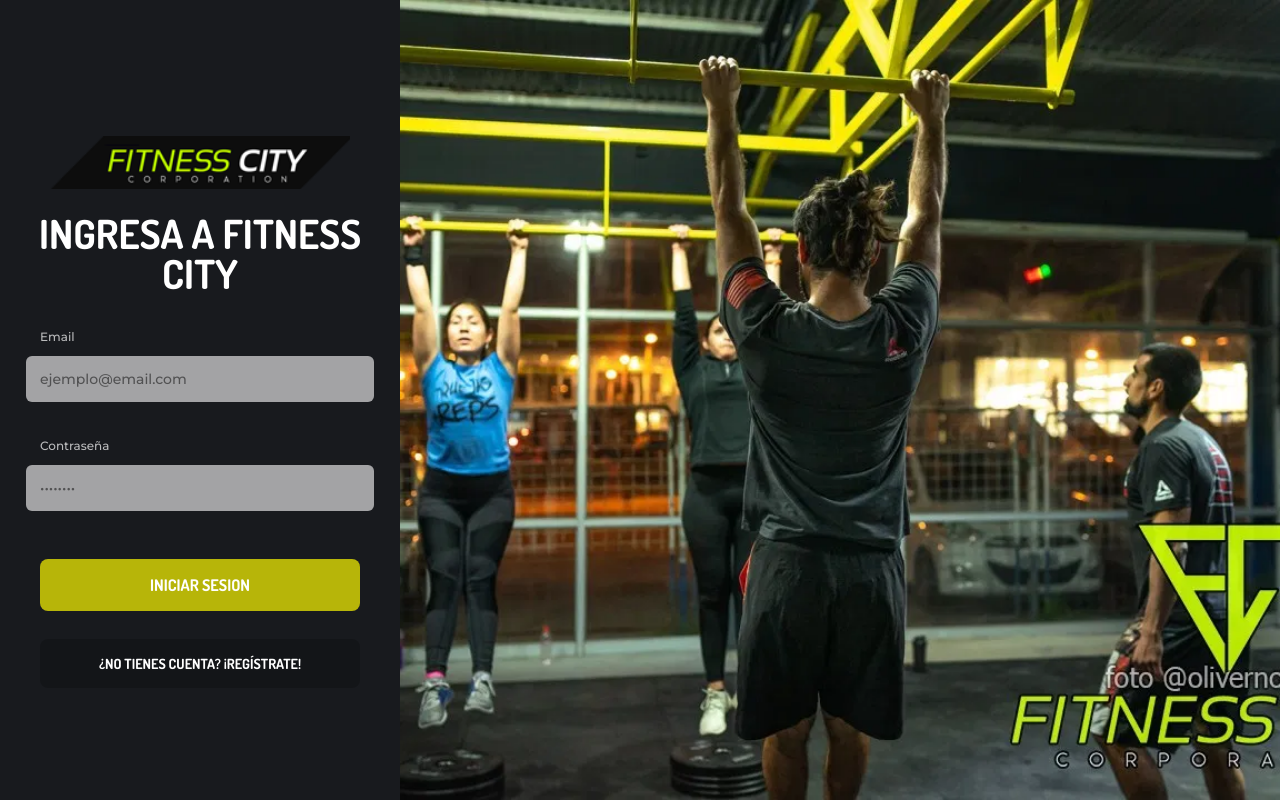
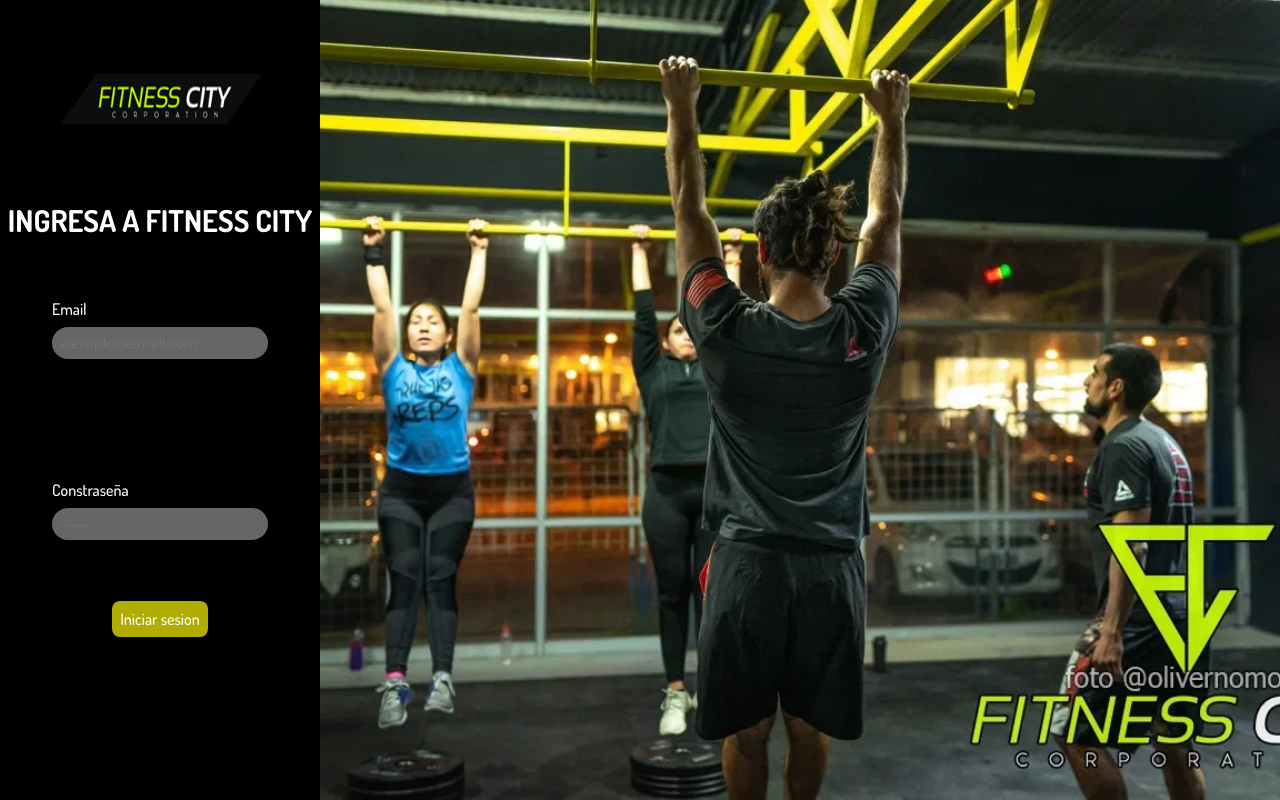
Before and after one commit to iicg/tesis2020, a React (Create React App) app: page / in a window 1280 px wide. Built offline with nearby package versions, Linux system fonts and the light colour scheme; no server answers.

Commit message:
front login

```diff
--- /dev/null
+++ b/src/pages/Header/index.js
@@ -0,0 +1,20 @@
+import React, { Component } from 'react'
+import './styles.css'
+
+import logo from '../../img/logo.png';
+
+export default class Header extends Component {
+  render() {
+    return (
+      <header className='header-container'>
+        <div className='header-left'>
+          <img src={logo} alt='FitnessCity' />
+        </div>
+        <div className='header-middle'></div>
+        <div className='header-right'>
+
+        </div>
+      </header>
+    )
+  }
+}
--- /dev/null
+++ b/src/pages/Header/styles.css
@@ -0,0 +1,25 @@
+.header-container{
+  display: flex;
+  flex-direction: row;
+  height: 60px;
+  background-color: black;
+  padding-inline: 35px;
+  align-items: center;
+}
+
+.header-left {
+  flex:1;
+}
+
+.header-left img{
+  height: 40px;
+  width: 80pxx;
+  margin: 0;
+}
+.header-middle {
+  flex:1;
+}
+
+.header-right {
+  flex:1;
+}
--- a/src/pages/Home/index.js
+++ b/src/pages/Home/index.js
@@ -3,6 +3,8 @@ import React, { useCallback, useEffect } from 'react';
 import { ReduxService, Firebase } from '../../utils';
 import useShallowEqualSelector from '../../shared/hooks/useShallowEqualSelector';
 
+import Header from '../Header/index'
+import Left from '../Left/index'
 import './styles.css';
 
 export default function HomePage() {
@@ -17,12 +19,20 @@ export default function HomePage() {
   const signOut = useCallback(() => Firebase.session.signOut(), []);
 
   return (
-    <div className="home-page-container">
-      <h1>Pagina de inicio</h1>
-      <h4>Email: {session.email}</h4>
-      <button type="button" onClick={signOut}>
-        Cerrar sesion
-      </button>
+    <div>
+      <Header />
+      <div className='home-body'>
+        <div className='home-component-left'>
+          <Left />
+        </div>
+        <div className='home-container'>
+          <h1>Pagina de inicio</h1>
+          <h4>Email: {session.email}</h4>
+          <button type="button" onClick={signOut}>
+            Cerrar sesion
+            </button>
+        </div>
+      </div>
     </div>
   );
 }
--- a/src/pages/Home/styles.css
+++ b/src/pages/Home/styles.css
@@ -1,7 +1,17 @@
-.home-page-container {
+.home-body {
+  display: flex;
+  flex:1;
+  flex-direction: column;
+}
+
+.home-component-left{
+  flex:1;
+}
+
+.home-container {
   display: flex;
   flex-direction: column;
-  flex: 1;
+  flex: 4;
   width: 100vw;
   height: 100vh;
   justify-content: center;
@@ -9,7 +19,7 @@
   background-color: #181a1e;
 }
 
-.home-page-container h1,
+.home-container h1,
 h4 {
-  color: white;
+  color: black;
 }
--- /dev/null
+++ b/src/pages/Left/index.js
@@ -0,0 +1,15 @@
+import React, { Component } from 'react'
+import './styles.css'
+
+import { Link } from 'react-router-dom'
+
+export default class Header extends Component {
+  render() {
+    return (
+      <header className='left-container'>
+        <button>Modulo Alumnos</button>
+        <button>Modulo Clases</button>
+      </header>
+    )
+  }
+}
--- /dev/null
+++ b/src/pages/Left/styles.css
@@ -0,0 +1,22 @@
+.left-container{
+  display: flex;
+  flex-direction: column;
+  width: 120px;
+  height: 100vh;
+  background-color: #9dff00a4;
+  border: 50px;
+  align-items: center;
+}
+.left-container button{
+  color: white;
+  font-size:16px;
+  border-radius:8px;
+  background-color:rgba(1, 1, 1, 0.288);
+  padding:8px;
+  border:#fffb00;
+  cursor: pointer;
+  height: 50px;
+  width: 110px;
+  margin-top: 30px;
+  margin-inline: 20px;
+}
--- a/src/pages/Login/index.js
+++ b/src/pages/Login/index.js
@@ -28,16 +28,18 @@ export default function LoginPage() {
 
   return (
     <div className="login-container">
+
       <div className="login-left">
-        <div className="login-left-container">
-          <div className="login-left-header">
+        <div className="login-left-logo">
           <img src={logo} alt="FitnessCity" />
         </div>
-          <h1 className="login-title">INGRESA A FITNESS CITY</h1>
-          <div className="login-input-container">
-            <label htmlFor="email" className="login-label">
-              Email
-            </label>
+        <div className='login-left-container'>
+          <div className='login-left-center'>
+            <div className='login-title'>
+              <h1>INGRESA A FITNESS CITY</h1>
+            </div>
+            <div className='login-input'>
+              <h4>Email</h4>
               <input
                 id="email"
                 value={email}
@@ -45,13 +47,10 @@ export default function LoginPage() {
                 type="text"
                 placeholder="ejemplo@email.com"
                 required
-              className="login-input"
               />
             </div>
-          <div className="login-input-container">
-            <label htmlFor="password" className="login-label">
-              Contraseña
-            </label>
+            <div className='login-input'>
+              <h4>Constraseña</h4>
               <input
                 id="password"
                 value={password}
@@ -59,7 +58,6 @@ export default function LoginPage() {
                 type="password"
                 placeholder="••••••••"
                 required
-              className="login-input"
               />
             </div>
             <input
@@ -68,16 +66,15 @@ export default function LoginPage() {
               value="Iniciar sesion"
               onClick={onPressLogin}
             />
-          <input
-            className="login-button-registro"
-            type="submit"
-            value="¿No tienes cuenta? ¡Regístrate!"
-          />
           </div>
         </div>
+        <div className='login-left-footer'></div>
+      </div>
+
       <div className="login-right">
-        <img src={loginFondo} alt="study" />
+        <img src={loginFondo} alt="crossfit" />
       </div>
+
     </div>
   );
 }
--- a/src/pages/Login/styles.css
+++ b/src/pages/Login/styles.css
@@ -22,120 +22,84 @@
   display: flex;
   flex: 1;
   flex-direction: column;
-  justify-content: center;
-  min-width: 400px;
-  background-color: #181a1e;
+  background-color: black;
 }
 
-.login-left-header {
+.login-left-logo {
   display: flex;
   justify-content: center;
   align-items: center;
 }
 
-.login-left-header img {
-  width: 300px;
-  padding: 24px;
+.login-left-logo img {
+  height:50px;
+  width:200px;
+  margin-top: 50px;
+  padding:24px;
 }
 
 .login-left-container {
-  display: flex;
-  flex-direction: column;
-  align-items: center;
+  display:flex;
+  flex-direction:column;
+  flex:3;
+  align-items:center;
   justify-content: center;
 }
 
-.login-title {
-  font-size: 32px;
-  font-weight: 700;
-  font-size: 40px;
+.login-left-center {
+  display:flex;
+    flex:1;
+    flex-direction:column;
+    align-items:center;
+    justify-content:flex-end;
+}
+
+.login-title{
+  display: flex;
+  flex:1;
+  flex-direction:column;
+  justify-content:flex-end;
+}
+
+.login-title h1{
+  font-size: 30px;
   color: white;
   text-align: center;
-  line-height: 40px;
-  margin: 0 auto;
-}
-
-.login-input-container {
-  flex: 2;
-  width: 80%;
-  display: flex;
-  flex-direction: column;
-  justify-content: center;
-  margin-top: 24px;
-}
-
-.login-label {
-  font-weight: 500;
-  color: white;
-  font-size: 12px;
-  margin-top: 1em;
-  opacity: 0.7;
+  margin:0;
+  font-weight:700;
 }
 
 .login-input {
-  width: 100%;
-  margin-top: 8px;
-  background-color: rgba(255, 255, 255, 0.6);
-  padding: 1em;
-  border: none;
-  border-radius: 6px;
-  align-self: center;
-  transition-duration: 250ms;
-  font-weight: 500;
-  font-size: 14px;
-  margin-top: 12px;
+  flex:2;
+  display:flex;
+  flex-direction:column;
+  justify-content:center;
 }
 
-.login-input::placeholder {
-  color: rgba(0, 0, 0, 0.5);
+.login-input h4{
+  font-weight:500;
+  margin:0;
+  color:white;
 }
 
-.login-input:hover {
-  background-color: rgba(255, 255, 255, 0.8);
-}
-
-.login-input:focus {
-  background-color: white;
+.login-input input{
+  width:200px;
+  margin-top:8px;
+  background-color:rgba(255,255,255,0.4);
+  padding:8px;
+  border:none;
+  border-radius:32px;
 }
 
 .login-button-sesion {
   color: #ffffff;
-  font-size: 14px;
-  border-radius: 8px;
+  font-size: 16px;
+  border-radius:8px;
   background-color: #fffb00b0;
-  padding-top: 16px;
-  padding-bottom: 16px;
-  width: 80%;
+  padding: 8px;
+  font-family: Dosis, sans-serif;
+  cursor: pointer;
   border: none;
-  margin-top: 48px;
-  font-family: Dosis, sans-serif;
-  text-transform: uppercase;
-  font-weight: 700;
-  font-size: 16px;
-  cursor: pointer;
-  transition-duration: 250ms;
-}
-
-.login-button-sesion:hover {
-  background-color: #fffb2cb0;
-  transform: scale(1.02);
-}
-
-.login-button-registro {
-  color: #ffffff;
-  font-size: 14px;
-  border-radius: 8px;
-  background-color: rgba(0, 0, 0, 0.2);
-  padding-top: 16px;
-  padding-bottom: 16px;
-  width: 80%;
-  border: none;
-  margin-top: 2em;
-  font-family: Dosis, sans-serif;
-  text-transform: uppercase;
-  font-weight: 700;
-  cursor: pointer;
-  transition-duration: 250ms;
 }
 
 .login-left-footer {
```
Lines whose indentation alone changed are shown as unchanged.
